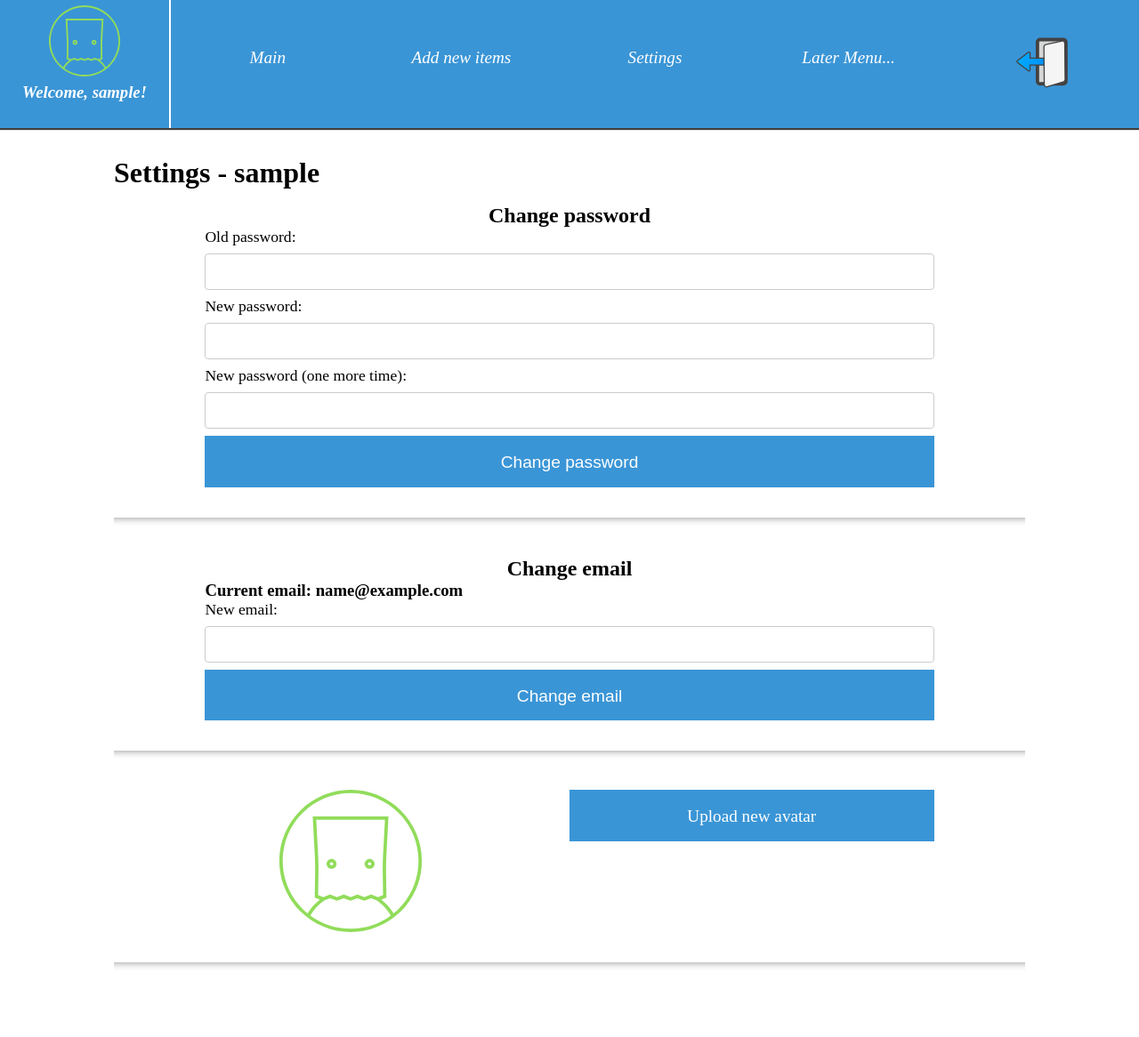
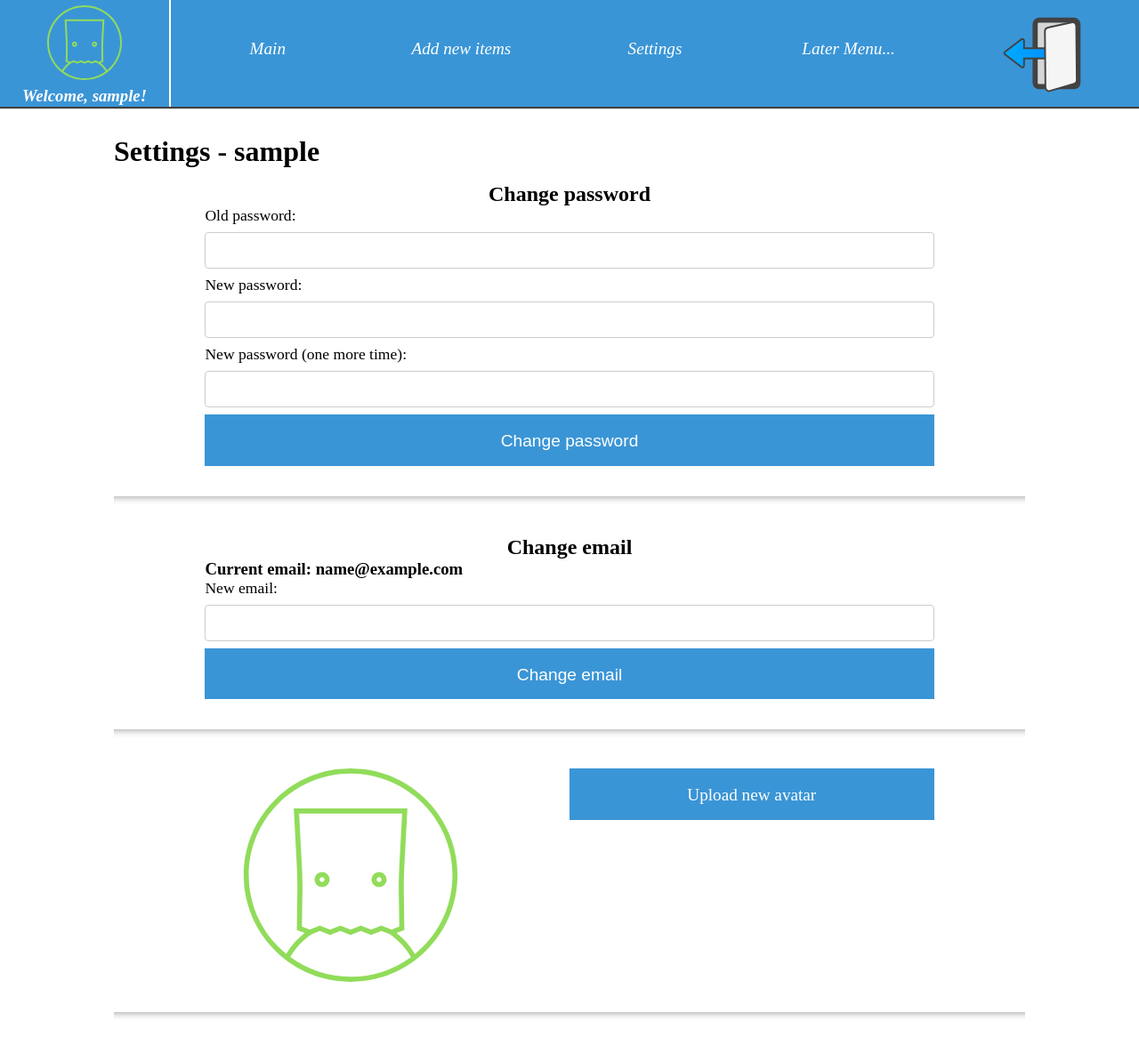
Before and after one commit to RajeshKannanDoss/django-learning, a Django app: template work_training/fifa_league/templates/user/settings.html in a window 1280 px wide. Shown: the whole page at 89% size. Before the commit the page ends 1088 px from the top, so only its background shows below. Run offline with Django 3.2, Linux system fonts and the light colour scheme; the template is opened without the code that fills it: values that come from a table or form of the project are taken from there, others are empty; the visitor is signed in with stand-in values (Sample User, id 1); parts of the project's set-up code (start-up, migrations or seed data) failed here and were passed over.

Commit message:
style: Small changes in template styles

```diff
--- a/work_training/fifa_league/static/fifa_league/css/base.css
+++ b/work_training/fifa_league/static/fifa_league/css/base.css
@@ -6,15 +6,21 @@
     text-decoration: none;
 }
 
+html, body
+{
+    width: 100vw;
+    height: 100vh;
+}
+
 html
 {
-overflow-x: hidden;
+    overflow-x: hidden;
 }
 
 .main_top
 {
     width: 100vw;
-    height: 18vh;
+    height: 15%;
 
     background-color: #3a95d6;
     -webkit-box-shadow: 0 2px 1px 0 rgba(0,0,0,.75);
@@ -80,7 +86,7 @@ overflow-x: hidden;
 
     width: 20%;
     height: 100%;
-    padding-top: 5%;
+    padding-top: 4%;
 
     text-align: center;
     text-decoration: none;
@@ -93,7 +99,7 @@ overflow-x: hidden;
 {
     font-size: 1.3em;
 
-    padding-top: 4.8%;
+    padding-top: 4.2%;
 
     background-color: #3a7ed6;
 }
@@ -287,24 +293,26 @@ overflow-x: hidden;
 
 .logout_img
 {
-    width: 4em;
-    height: 4em;
+    float: left;
+    width: 20%;
+    height: 80%;
     display: block;
-    margin: 2.5em auto;
+    margin: 1.5% auto;
 }
 
 .logout_img:hover
 {
-    width: 4.1em;
-    height: 4.1em;
+    width: 20%;
+    height: 78%;
 }
 
 .user_avatar
 {
     display: block;
+    border-radius: 50%;
     margin: 0 auto;
     margin-top: 0.4em;
     margin-bottom: 0.4em;
-    width: 5em;
-    height: 5em;
+    width: 80%;
+    height: 70%;
 }
--- a/work_training/fifa_league/static/fifa_league/css/user_settings.css
+++ b/work_training/fifa_league/static/fifa_league/css/user_settings.css
@@ -35,7 +35,7 @@
 .avatar_upload_div
 {
     width: 80%;
-    height: 10em;
+    height: 15em;
     margin: 1em auto;
 }
 
@@ -44,6 +44,7 @@
     float: left;
     height: 100%;
     width: 40%;
+    border-radius: 75%;
 }
 
 .avatar_upload_div .addmenu_btn
```
